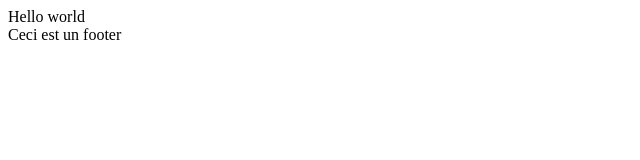
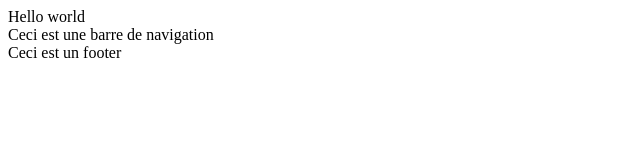
Before and after one commit to guillaumebdx/test, a plain HTML site: page index.html in a window 1280 px wide. Shown: the whole page, without its empty margins (0-640 px from the left). Drawn offline with Linux system fonts and the light colour scheme.

Commit message:
nav created

```diff
--- a/index.html
+++ b/index.html
@@ -1,6 +1,9 @@
 <html>
 Hello world
 
+<nav>
+	Ceci est une barre de navigation
+</nav>
 <footer>
 	Ceci est un footer
 </footer>
```
